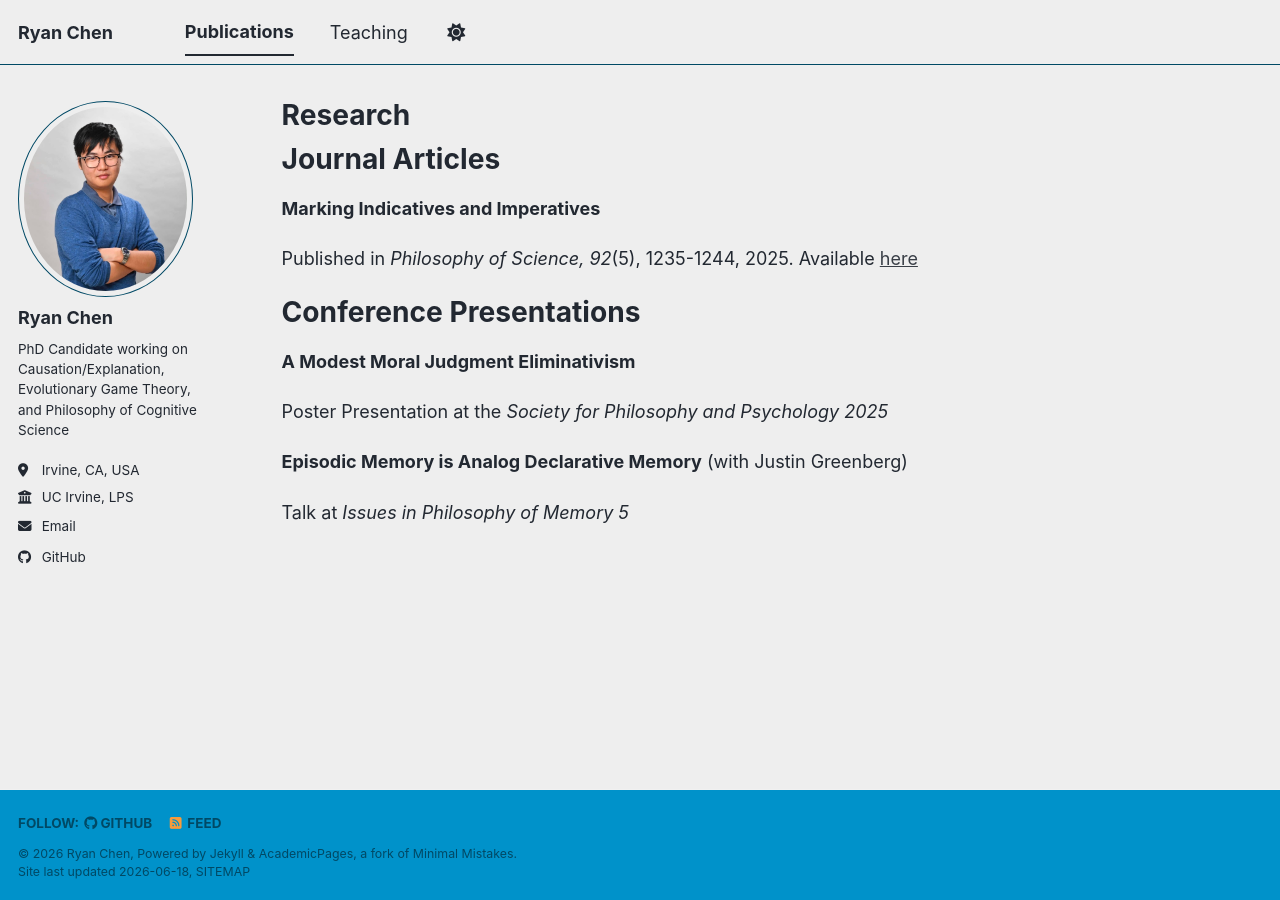
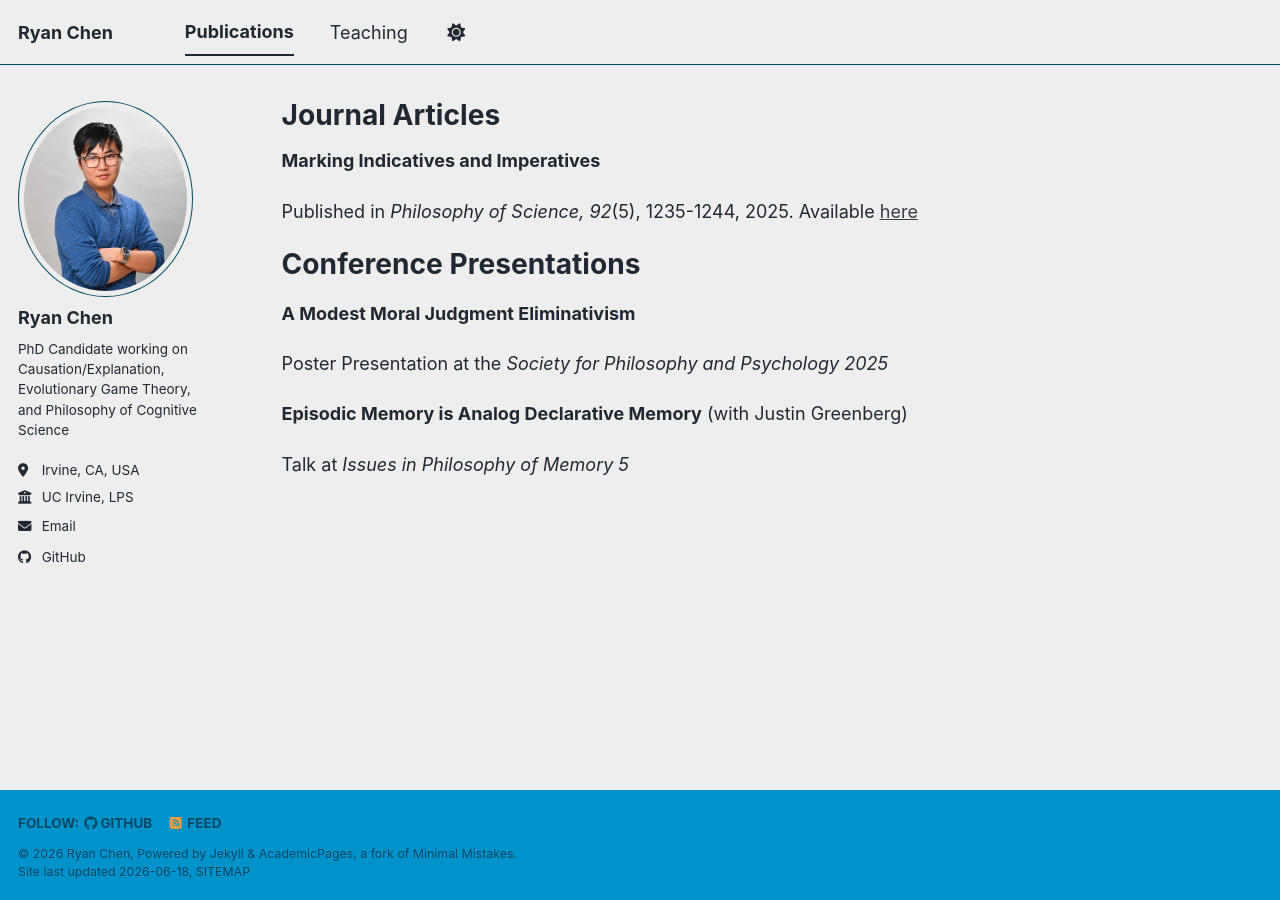
Before and after one commit to RyanChenPhil/RyanChenPhil.github.io, a Jekyll site: the page built from _pages/publications.md, in a window 1280 px wide. Built offline with Jekyll 4.4.1, drawn with Linux system fonts in a browser that asks for light colours; a script bundle is joined from its source files by our own code; library files that are not in the unit come from our copies.

Commit message:
Update publications.md

```diff
--- a/_pages/publications.md
+++ b/_pages/publications.md
@@ -1,11 +1,9 @@
 ---
 layout: archive
-title: "Research"
+title: "Journal Articles"
 permalink: /publications/
 author_profile: true
 ---
-
-# Journal Articles
 
 **Marking Indicatives and Imperatives**
 
```
